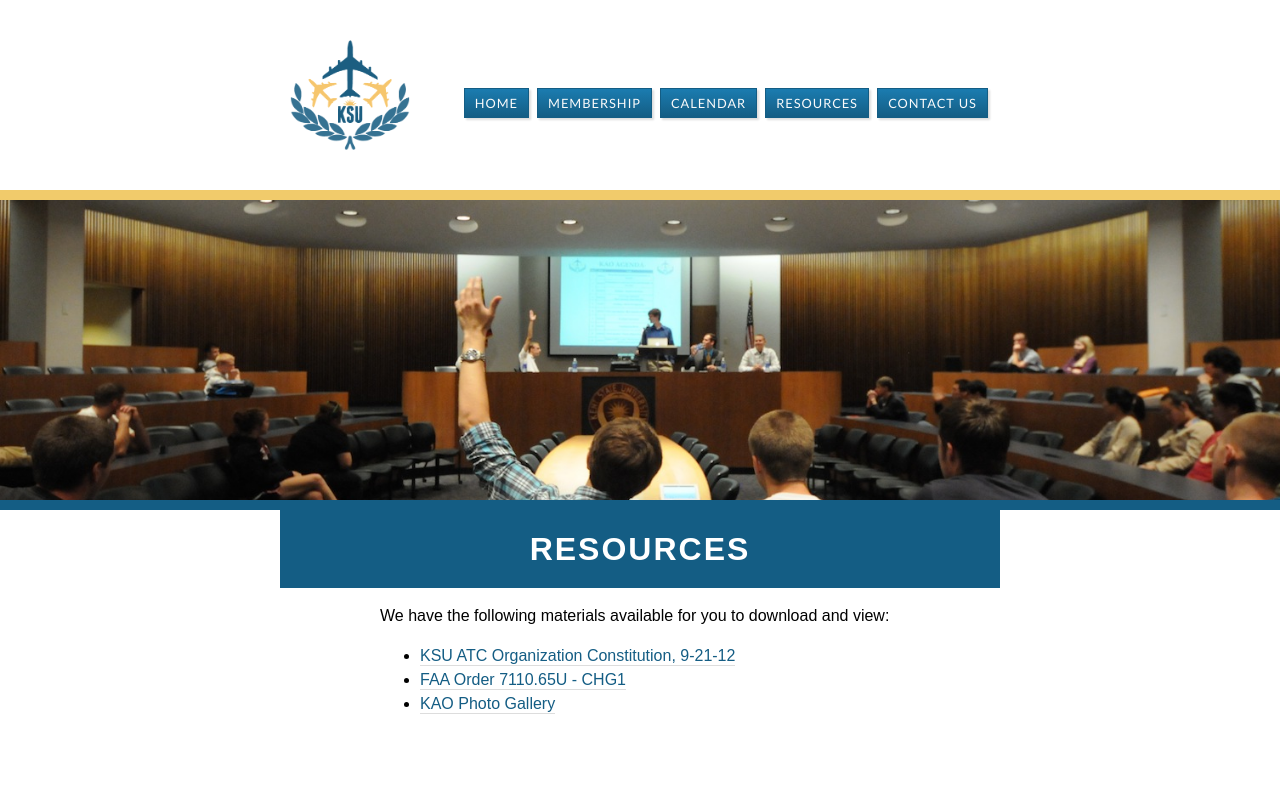
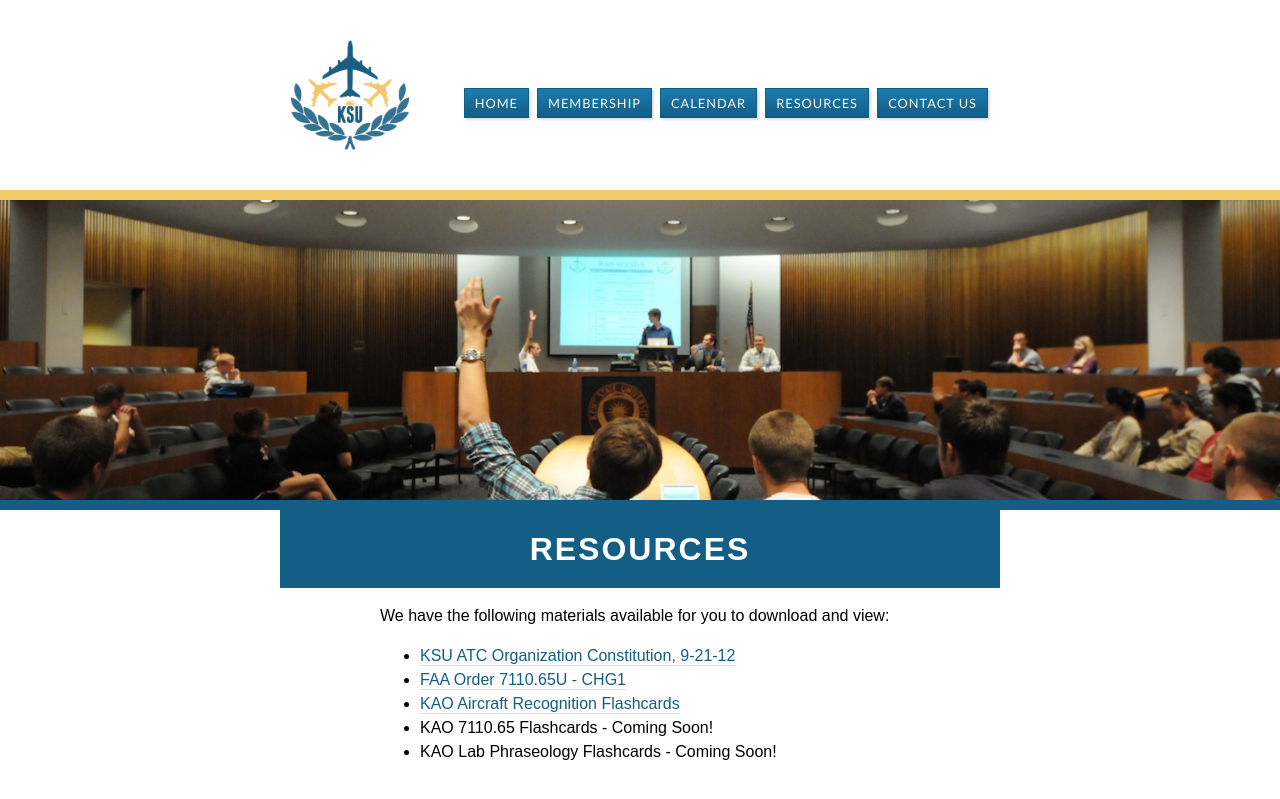
Before and after one commit to tbliss1/kentstateatc.github.com, a Jekyll site: the page built from resources/index.md, in a window 1280 px wide. Shown: the top 799 px of the page. Built offline with Jekyll 4.4.1, drawn with Linux system fonts in a browser that asks for light colours; Markdown is read by kramdown in place of the engine named in the settings.

Commit message:
Update index.md

```diff
--- a/resources/index.md
+++ b/resources/index.md
@@ -6,6 +6,8 @@ title: Resources
 
 We have the following materials available for you to download and view:
 
-- [KSU ATC Organization Constitution, 9-21-12](https://www.dropbox.com/s/4imwwu1k07io1bc/Constitution%20-%20Kent%20ATC%20Organization%2C%209-21-12.pdf)
-- [FAA Order 7110.65U - CHG1](https://www.dropbox.com/s/8gcp0mlp437e3sg/1.%207110.65U%20CHG1.pdf)
-- [KAO Photo Gallery](https://www.dropbox.com/sh/1m777hffgbgxd9l/KRQyGKrBGy)
+- [KSU ATC Organization Constitution, 9-21-12](https://www.dropbox.com/s/r4ry4syb959r8xw/KSU%20ATC%20Organization%20Constitution%2C%207-2013.pdf)
+- [FAA Order 7110.65U - CHG1](http://www.faa.gov/documentlibrary/media/order/atc.pdf)
+- [KAO Aircraft Recognition Flashcards](http://www.studyblue.com/#course/567687)
+- KAO 7110.65 Flashcards - Coming Soon!
+- KAO Lab Phraseology Flashcards - Coming Soon!
```
